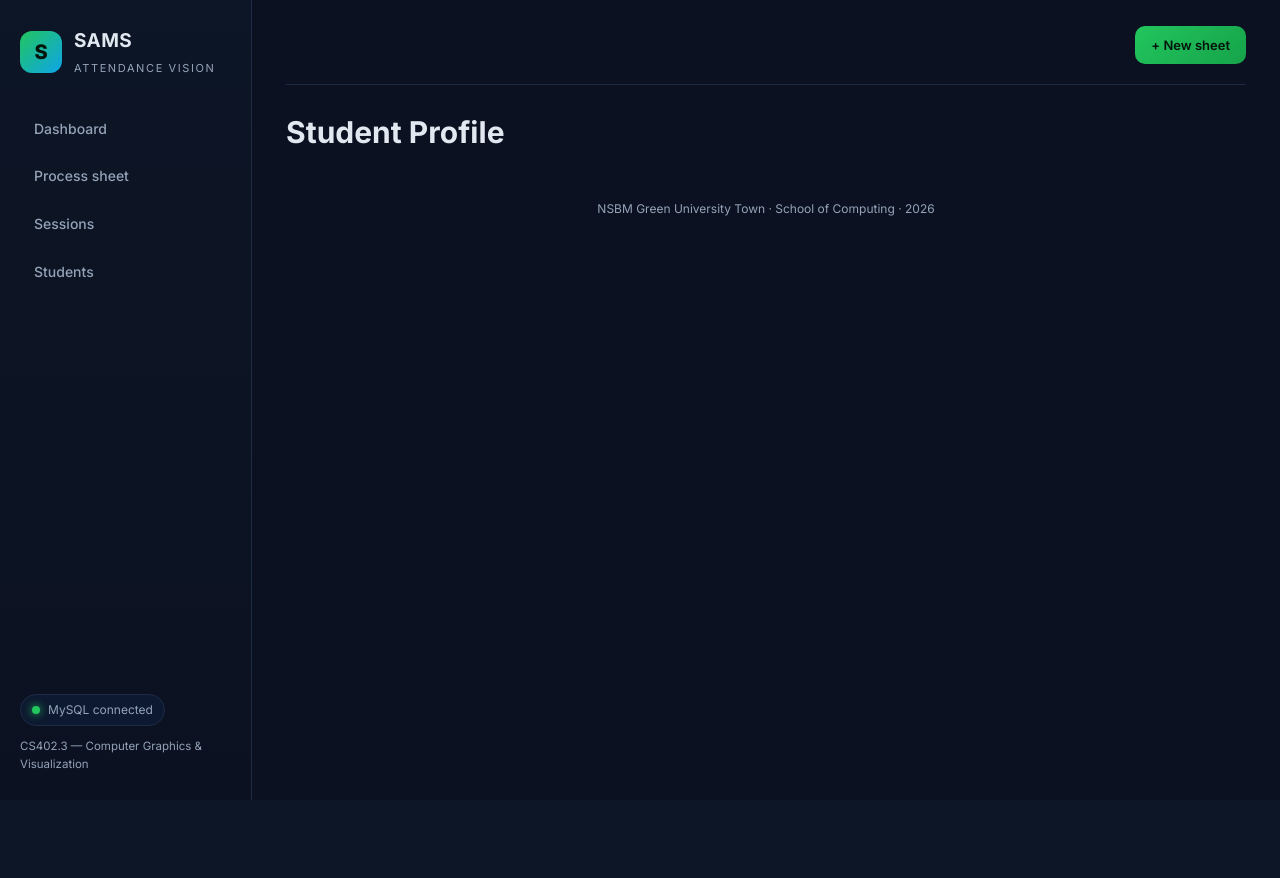
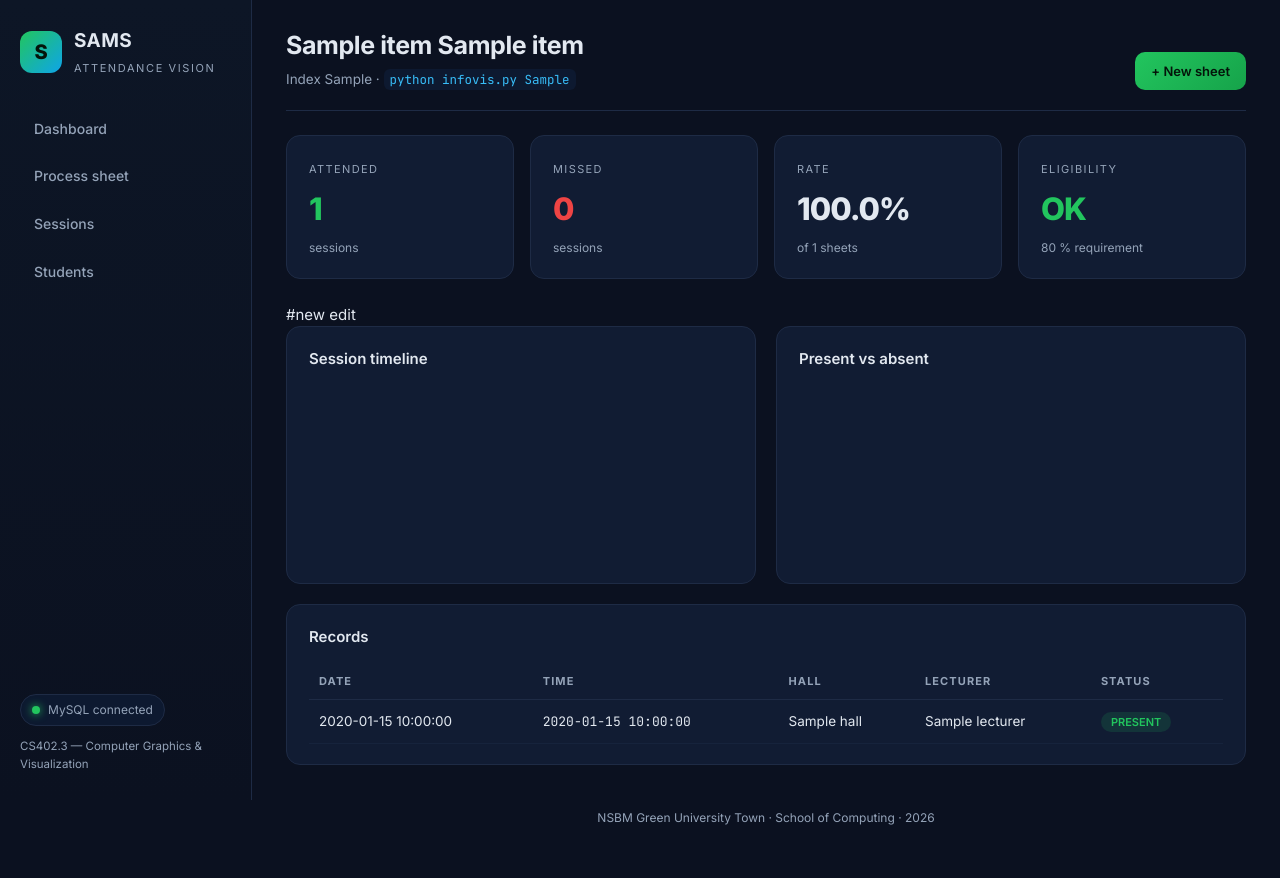
Before and after one commit to KaniLeenas/Student-Attendance-Management-System-CGV, a Flask app: template templates/student.html in a window 1280 px wide. Before the commit the page ends 800 px from the top, so only its background shows below. Run offline with Flask 3, Linux system fonts and the light colour scheme; the template is opened without the code that fills it: most values are stand-ins (such as "Sample title", 1, 10 or a date in 2020); a map, chart or similar area stays blank.

Commit message:
student page

```diff
--- a/templates/student.html
+++ b/templates/student.html
@@ -1,5 +1,49 @@
-{% extends 'base.html' %}
-{% block title %}Student Details - SAMS{% endblock %}
+{% extends "base.html" %}
+{% block title %}{{ s.name }}{% endblock %}
+{% block heading %}{{ s.title }} {{ s.name }}{% endblock %}
+{% block sub %}Index {{ s.student_no }} &middot;
+<code>python infovis.py {{ s.student_no }}</code>{% endblock %}
+
 {% block content %}
-<h1>Student Profile</h1>
+{% set present = rows|selectattr('status','equalto','present')|list|length %}
+{% set pct = (present / rows|length * 100) if rows else 0 %}
+<section class="stats">
+  <div class="card stat"><span>Attended</span><strong class="g">{{ present }}</strong><em>sessions</em></div>
+  <div class="card stat"><span>Missed</span><strong class="rd">{{ rows|length - present }}</strong><em>sessions</em></div>
+  <div class="card stat"><span>Rate</span><strong>{{ '%.1f'|format(pct) }}%</strong><em>of {{ rows|length }} sheets</em></div>
+  <div class="card stat"><span>Eligibility</span>
+    <strong class="{{ 'g' if pct>=80 else 'rd' }}">{{ 'OK' if pct>=80 else 'LOW' }}</strong>
+    <em>80 % requirement</em></div>
+</section>
+
+#new edit
+<section class="grid-2">
+  <div class="card"><h3>Session timeline</h3>
+    <canvas id="timeline" height="170" data-student="{{ s.student_no }}"></canvas></div>
+  <div class="card"><h3>Present vs absent</h3>
+    <canvas id="donut" height="170" data-present="{{ present }}"
+            data-absent="{{ rows|length - present }}"></canvas></div>
+</section>
+
+<section class="card">
+  <h3>Records</h3>
+  <table class="tbl">
+    <thead><tr><th>Date</th><th>Time</th><th>Hall</th><th>Lecturer</th><th>Status</th></tr></thead>
+    <tbody>
+    {% for r in rows %}
+      <tr>
+        <td>{{ r.session_date }}</td>
+        <td class="mono">{{ '%s'|format(r.start_time) }}</td>
+        <td>{{ r.hall or '-' }}</td>
+        <td>{{ r.lecturer or '-' }}</td>
+        <td><span class="tag {{ 'ok' if r.status=='present' else 'bad' }}">{{ r.status|upper }}</span></td>
+      </tr>
+    {% else %}
+      <tr><td colspan="5" class="empty">No records.</td></tr>
+    {% endfor %}
+    </tbody>
+  </table>
+</section>
 {% endblock %}
+
+{% block scripts %}<script>SAMS.studentCharts();</script>{% endblock %}
```
